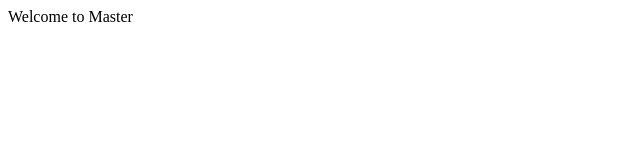
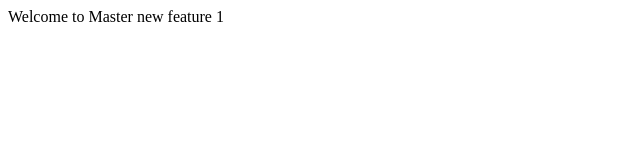
Before and after one commit to Aryan-547/learning-git, a plain HTML site: page index.html in a window 1280 px wide. Shown: the whole page, without its empty margins (0-640 px from the left). Drawn offline with Linux system fonts and the light colour scheme.

Commit message:
added new line

```diff
--- a/index.html
+++ b/index.html
@@ -7,5 +7,6 @@
 </head>
 <body>
     Welcome to Master
+    new feature 1
 </body>
 </html>
```
